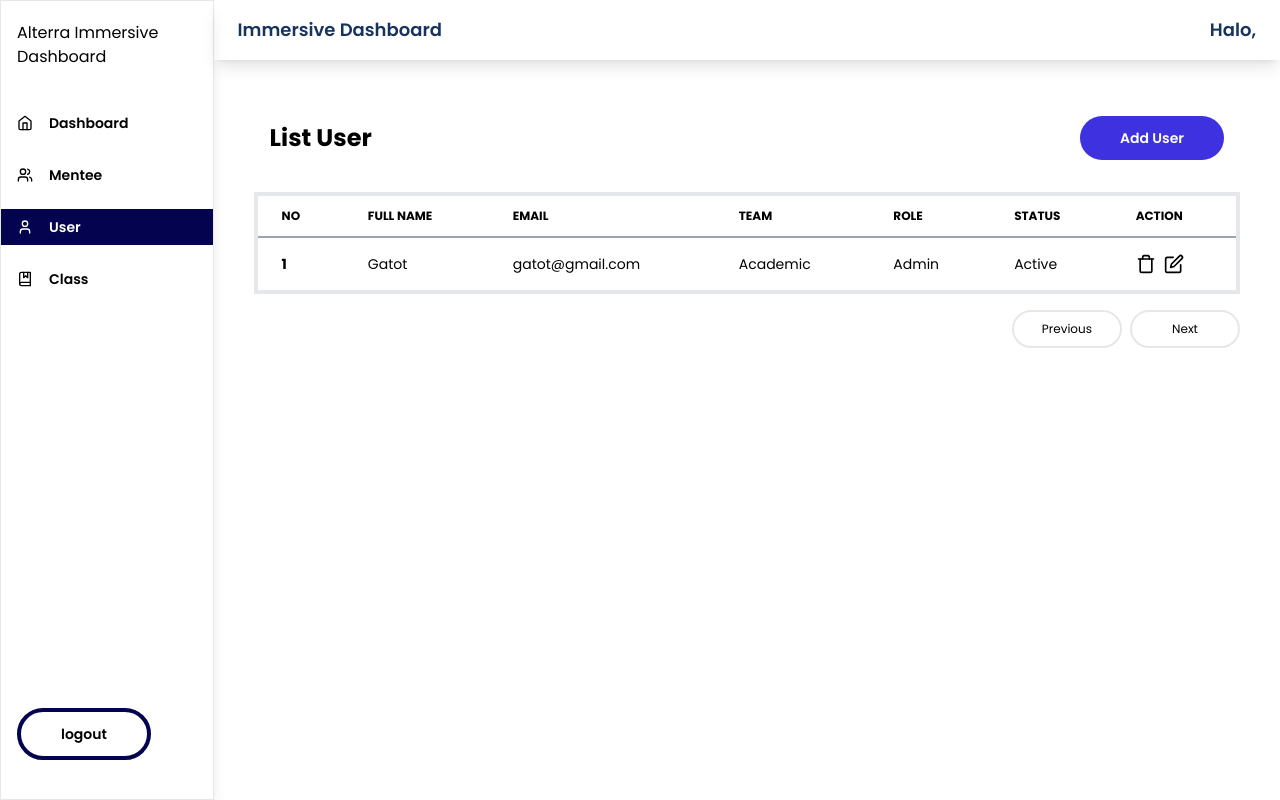
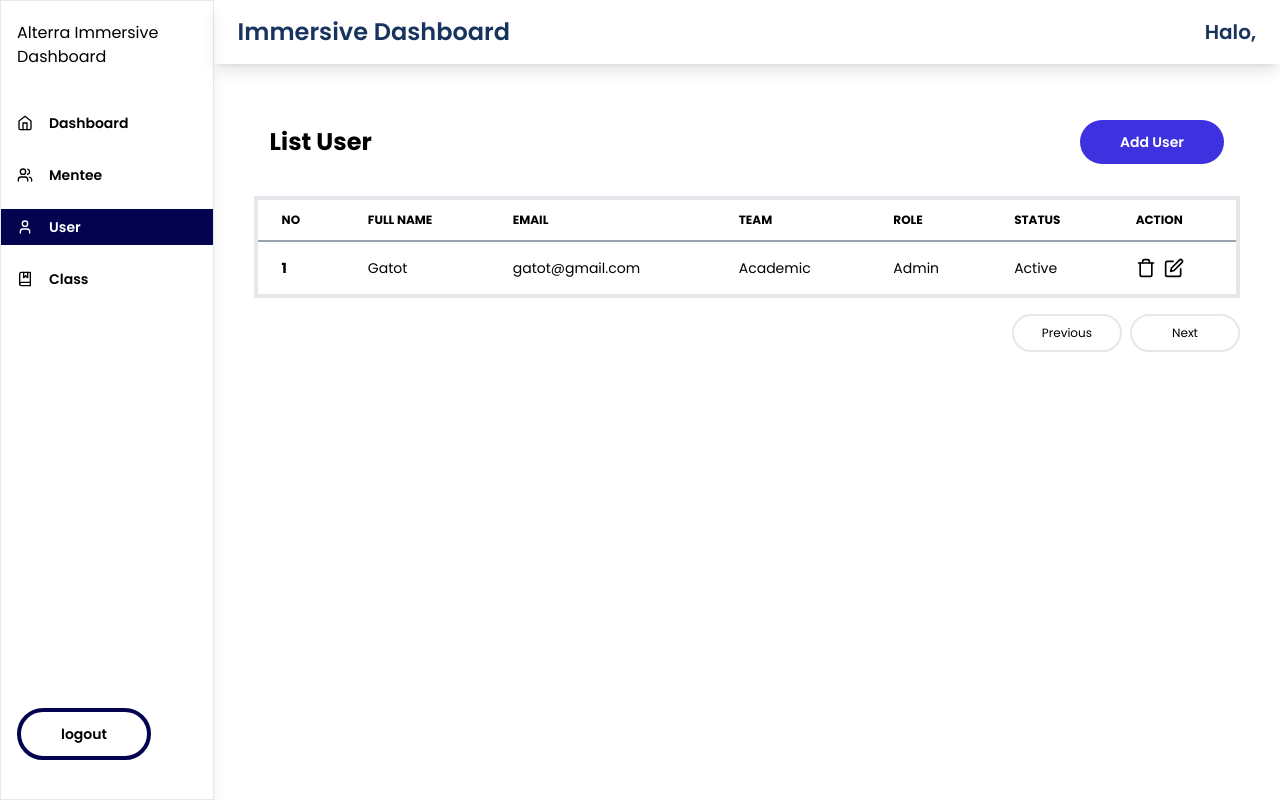
Before and after one commit to Immersive-Dash/fe-web, a React (Vite) app: page /user in a window 1280 px wide. Built offline with nearby package versions, Linux system fonts and the light colour scheme; no server answers; sample sign-in values are in the browser's storage.

Commit message:
fix:change text color and size

```diff
--- a/src/components/navbar/Navbar.tsx
+++ b/src/components/navbar/Navbar.tsx
@@ -25,11 +25,11 @@ const Navbar = () => {
 
   return (
     <div className="shadow-lg w-full">
-      <div className="flex justify-between mx-6 my-4">
-        <h1 className="text-[#17345F] text-lg font-semibold">
+      <div className="flex justify-between mx-6 my-4 items-center">
+        <h1 className="text-[#17345F] text-2xl font-semibold">
           Immersive Dashboard
         </h1>
-        <h1 className="text-[#17345F] text-lg font-semibold">
+        <h1 className="text-[#17345F] text-xl font-semibold">
           Halo, {fullname}
         </h1>
       </div>
```
